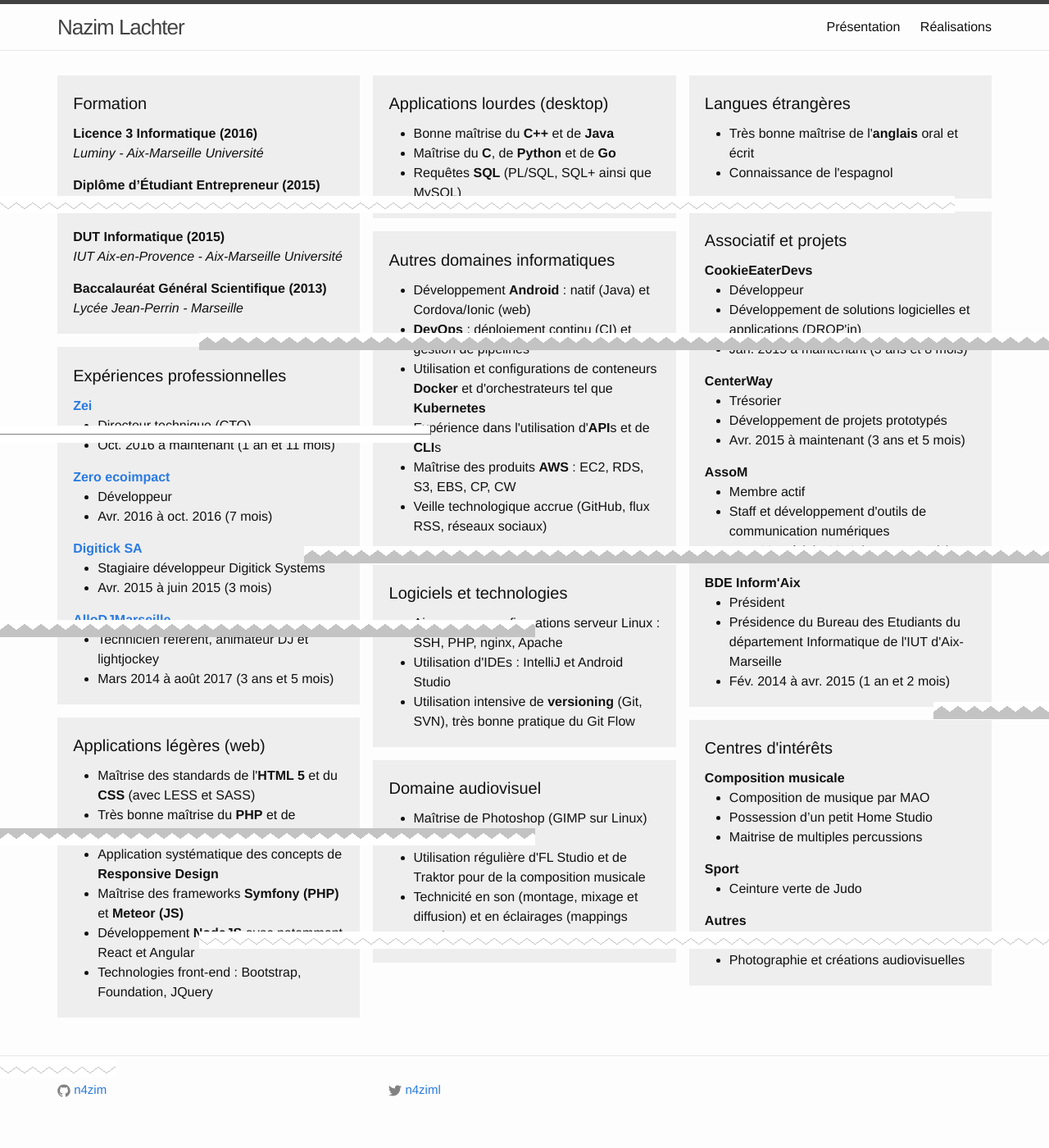
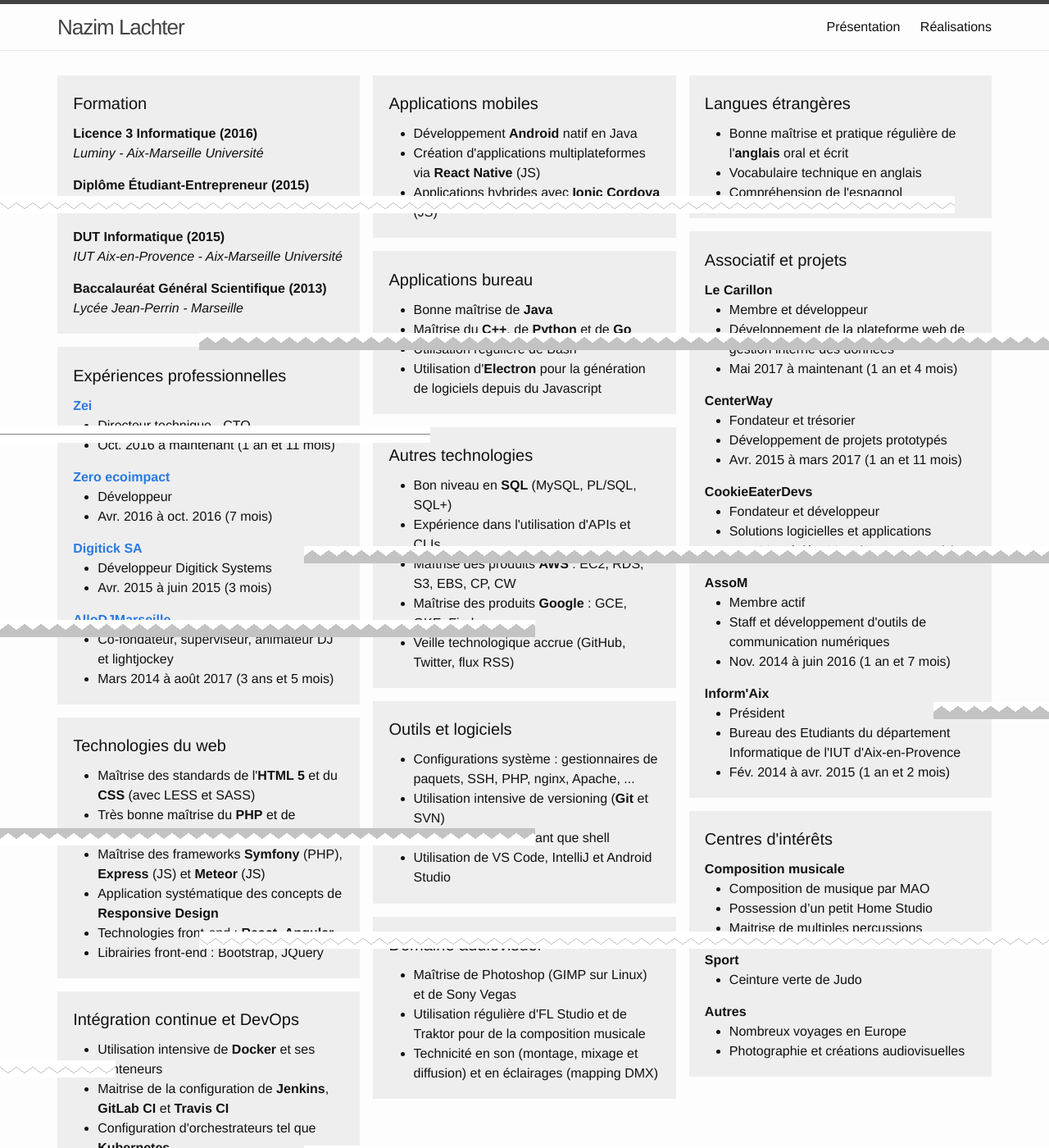
Before and after one commit to n4zim/n4zim.github.io, a Jekyll site: the page built from index.md, in a window 1280 px wide and 1400 px high. Shown: the whole window at 82% size. Built offline with Jekyll 4.4.1, drawn with Linux system fonts in a browser that asks for light colours; some of the changed text lies outside the part shown.

Commit message:
Mise à jour des textes - technologies

```diff
--- a/_data/education.yml
+++ b/_data/education.yml
@@ -2,7 +2,7 @@
   school: "Luminy - Aix-Marseille Université"
   year: "2016"
 
-- name: "Diplôme d’Étudiant Entrepreneur"
+- name: "Diplôme Étudiant-Entrepreneur"
   school: "Aix-Marseille Université"
   year: "2015"
 
--- a/_data/experience.yml
+++ b/_data/experience.yml
@@ -1,7 +1,7 @@
 - company: "Zei"
   website: "https://zei-world.com"
   position:
-    fr: "Directeur technique (CTO)"
+    fr: "Directeur technique - CTO"
     en: "Chief Technology Officer"
   start: "16-10"
   end: "now"
@@ -10,14 +10,14 @@
   website: "https://zero-ecoimpact.org"
   position:
     fr: "Développeur"
-    en: "Chief Technology Officer"
+    en: "Developer"
   start: "16-04"
   end: "16-10"
 
 - company: "Digitick SA"
   website: "http://www.digitick.com"
   position:
-    fr: "Stagiaire développeur Digitick Systems"
+    fr: "Développeur Digitick Systems"
     en: "Digitick Systems Intern Developer"
   start: "15-04"
   end: "15-06"
@@ -25,7 +25,7 @@
 - company: "AlloDJMarseille"
   website: "https://allodjmarseille.fr"
   position:
-    fr: "Technicien référent, animateur DJ et lightjockey"
-    en: "Supervisor engineer, DJ and lightjockey"
+    fr: "Co-fondateur, superviseur, animateur DJ et lightjockey"
+    en: "Founder, supervisor, DJ and lightjockey"
   start: "14-03"
   end: "17-08"
--- a/_data/side.yml
+++ b/_data/side.yml
@@ -1,22 +1,32 @@
-- name: "CookieEaterDevs"
+- name: "Le Carillon"
   position:
-    fr: "Développeur"
-    en: "Developer"
+    fr: "Membre et développeur"
+    en:
   description:
-    fr: "Développement de solutions logicielles et applications (DROP'in)"
+    fr: "Développement de la plateforme web de gestion interne des données"
     en:
-  start: "15-01"
+  start: "17-05"
   end: "now"
 
 - name: "CenterWay"
   position:
-    fr: "Trésorier"
+    fr: "Fondateur et trésorier"
     en: "Treasurer"
   description:
     fr: "Développement de projets prototypés"
     en:
   start: "15-04"
-  end: "now"
+  end: "17-03"
+
+- name: "CookieEaterDevs"
+  position:
+    fr: "Fondateur et développeur"
+    en: "Developer"
+  description:
+    fr: "Solutions logicielles et applications"
+    en:
+  start: "15-01"
+  end: "17-02"
 
 - name: "AssoM"
   position:
@@ -28,12 +38,12 @@
   start: "14-11"
   end: "16-06"
 
-- name: "BDE Inform'Aix"
+- name: "Inform'Aix"
   position:
     fr: "Président"
     en:
   description:
-    fr: "Présidence du Bureau des Etudiants du département Informatique de l'IUT d'Aix-Marseille"
+    fr: "Bureau des Etudiants du département Informatique de l'IUT d'Aix-en-Provence"
     en:
   start: "14-02"
   end: "15-04"
--- a/_data/skills.yml
+++ b/_data/skills.yml
@@ -1,57 +1,85 @@
+
 - category:
-    fr: "Applications légères (web)"
+    fr: "Technologies du web"
     en: "Web applications"
   elements:
     - fr: "Maîtrise des standards de l'<strong>HTML 5</strong> et du <strong>CSS</strong> (avec LESS et SASS)"
       en: ""
-    - fr: "Très bonne maîtrise du <strong>PHP</strong> et de <strong>Javascript</strong> (jusqu'à <strong>ES6</strong>)"
+    - fr: "Très bonne maîtrise du <strong>PHP</strong> et de <strong>Javascript</strong> (ES6)"
+      en: ""
+    - fr: "Maîtrise des frameworks <strong>Symfony</strong> (PHP), <strong>Express</strong> (JS) et <strong>Meteor</strong> (JS)"
       en: ""
     - fr: "Application systématique des concepts de <strong>Responsive Design</strong>"
       en: ""
-    - fr: "Maîtrise des frameworks <strong>Symfony (PHP)</strong> et <strong>Meteor (JS)</strong>"
+    - fr: "Technologies front-end : <strong>React</strong>, <strong>Angular</strong>"
       en: ""
-    - fr: "Développement <strong>NodeJS</strong> avec notamment React et Angular"
-      en: "<strong>NodeJS</strong> development : Angular, React"
-    - fr: "Technologies front-end : Bootstrap, Foundation, JQuery"
-      en: "Front-end technologies : Bootstrap, Foundation, JQuery"
+    - fr: "Librairies front-end : Bootstrap, JQuery"
 
 - category:
-    fr: "Applications lourdes (desktop)"
+    fr: "Intégration continue et DevOps"
     en: ""
   elements:
-    - fr: "Bonne maîtrise du <strong>C++</strong> et de <strong>Java</strong>"
+    - fr: "Utilisation intensive de <strong>Docker</strong> et ses conteneurs"
       en: ""
-    - fr: "Maîtrise du <strong>C</strong>, de <strong>Python</strong> et de <strong>Go</strong>"
+    - fr: "Maitrise de la configuration de <strong>Jenkins</strong>, <strong>GitLab CI</strong> et <strong>Travis CI</strong>"
       en: ""
-    - fr: "Requêtes <strong>SQL</strong> (PL/SQL, SQL+ ainsi que MySQL)"
+    - fr: "Configuration d'orchestrateurs tel que <strong>Kubernetes</strong>"
+      en: ""
+    - fr: "Monitoring avec Prometheus, Grafana et Kibana"
+      en: ""
+    - fr: "Utilisation de <strong>Rancher</strong> : Cattle dans la version 1 et k8s dans la version 2"
       en: ""
 
 - category:
-    fr: "Autres domaines informatiques"
+    fr: "Applications mobiles"
+    en: ""
+  elements:
+    - fr: "Développement <strong>Android</strong> natif en Java"
+      en: ""
+    - fr: "Création d'applications multiplateformes via <strong>React Native</strong> (JS)"
+      en: ""
+    - fr: "Applications hybrides avec <strong>Ionic Cordova</strong> (JS)"
+      en: ""
+
+- category:
+    fr: "Applications  bureau"
+    en: ""
+  elements:
+    - fr: "Bonne maîtrise de <strong>Java</strong>"
+      en: ""
+    - fr: "Maîtrise du <strong>C++</strong>, de <strong>Python</strong> et de <strong>Go</strong>"
+      en: ""
+    - fr: "Utilisation régulière de Bash"
+      en: ""
+    - fr: "Utilisation d'<strong>Electron</strong> pour la génération de logiciels depuis du Javascript"
+      en: ""
+
+- category:
+    fr: "Autres technologies"
     en: "Other IT domains"
   elements:
-    - fr: "Développement <strong>Android</strong> : natif (Java) et Cordova/Ionic (web)"
-      en: "<strong>Android</strong> development : native (Java) and Cordova/Ionic (web)"
-    - fr: "<strong>DevOps</strong> : déploiement continu (CI) et gestion de pipelines"
-      en: "DevOps : Continuous Integration, pipelines management"
-    - fr: "Utilisation et configurations de conteneurs <strong>Docker</strong> et d'orchestrateurs tel que <strong>Kubernetes</strong>"
+    - fr: "Bon niveau en <strong>SQL</strong> (MySQL, PL/SQL, SQL+)"
       en: ""
-    - fr: "Expérience dans l'utilisation d'<strong>API</strong>s et de <strong>CLI</strong>s"
+    - fr: "Expérience dans l'utilisation d'APIs et CLIs"
       en: ""
     - fr: "Maîtrise des produits <strong>AWS</strong> : EC2, RDS, S3, EBS, CP, CW"
       en: ""
-    - fr: "Veille technologique accrue (GitHub, flux RSS, réseaux sociaux)"
+    - fr: "Maîtrise des produits <strong>Google</strong> : GCE, GKE, Firebase, ..."
+      en: ""
+    - fr: "Veille technologique accrue (GitHub, Twitter, flux RSS)"
       en: ""
 
 - category:
-    fr: "Logiciels et technologies"
+    fr: "Outils et logiciels"
     en: "Softwares and technologies"
   elements:
-    - fr: "Aisance aux configurations serveur Linux : SSH, PHP, nginx, Apache"
+    - fr: "Configurations système : gestionnaires de paquets, SSH, PHP, nginx, Apache, ..."
       en: ""
-    - fr: "Utilisation d'IDEs : IntelliJ et Android Studio"
+    - fr: "Utilisation intensive de versioning (<strong>Git</strong> et SVN)"
       en: ""
-    - fr: "Utilisation intensive de <strong>versioning</strong> (Git, SVN), très bonne pratique du Git Flow"
+    - fr: "Utlisation de zsh en tant que shell"
+      en: ""
+    - fr: "Utilisation de VS Code, IntelliJ et Android Studio"
       en: ""
 
 - category:
@@ -62,14 +90,16 @@
       en: ""
     - fr: "Utilisation régulière d'FL Studio et de Traktor pour de la composition musicale"
       en: ""
-    - fr: "Technicité en son (montage, mixage et diffusion) et en éclairages (mappings DMX)"
+    - fr: "Technicité en son (montage, mixage et diffusion) et en éclairages (mapping DMX)"
       en: ""
 
 - category:
     fr: "Langues étrangères"
     en: ""
   elements:
-    - fr: "Très bonne maîtrise de l'<strong>anglais</strong> oral et écrit"
+    - fr: "Bonne maîtrise et pratique régulière de l'<strong>anglais</strong> oral et écrit"
       en: ""
-    - fr: "Connaissance de l'espagnol"
+    - fr: "Vocabulaire technique en anglais"
       en: ""
+    - fr: "Compréhension de l'espagnol"
+      en: ""
```
